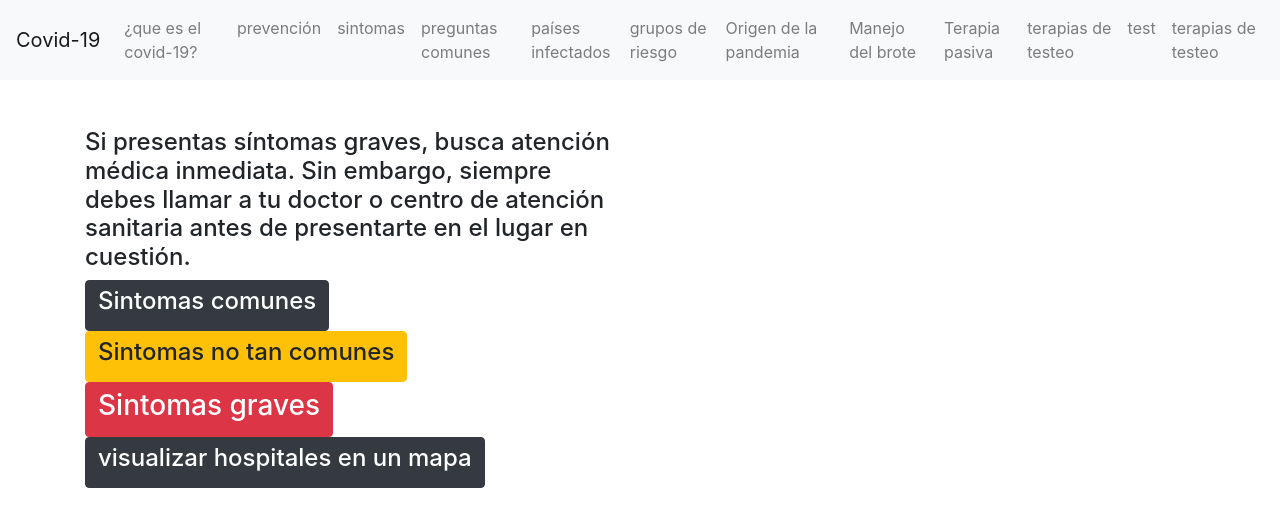
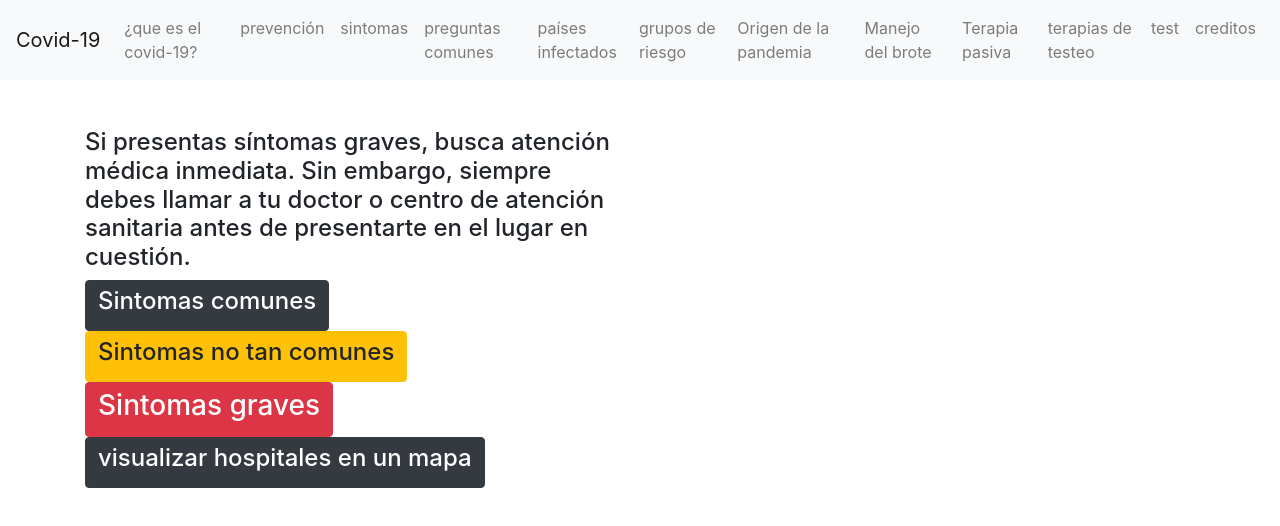
Before and after one commit to testingwithhtml/testingwithhtml.github.com, a plain HTML site: page Two.html in a window 1280 px wide. Drawn offline with Linux system fonts and the light colour scheme.

Commit message:
Add files via upload

```diff
--- a/Two.html
+++ b/Two.html
@@ -15,7 +15,6 @@
     <button class="navbar-toggler" type="button" data-toggle="collapse" data-target="#opciones">
       <span class="navbar-toggler-icon"></span>
     </button>
-
 
 
 
@@ -63,7 +62,7 @@
         </li>
 			</li>
 <li class="nav-item">
-          <a class="nav-link" href="Credits.html">terapias de testeo</a>
+          <a class="nav-link" href="Credits.html">creditos</a>
         </li>
       </ul>
     </div>
```
Also changed, not shown: 0ne.html (+1 -1 lines), Credits.html (+2 -2 lines), Eight.html (+1 -1 lines), Five.html (+1 -1 lines), Four.html (+2 -2 lines), Nine.html (+1 -1 lines), Seven.html (+1 -1 lines), Six.html (+1 -1 lines), Three.html (+2 -2 lines), index.html (+2 -2 lines).
